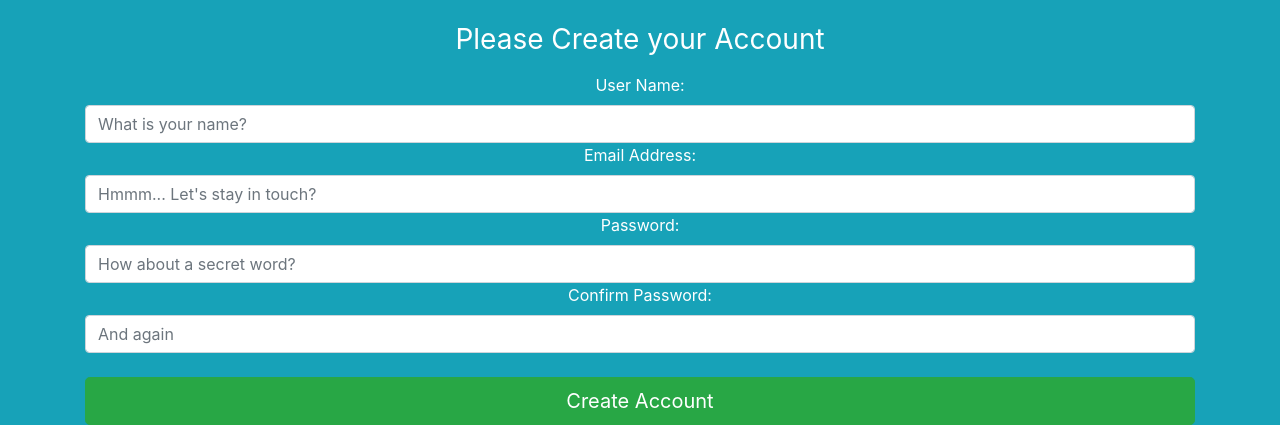
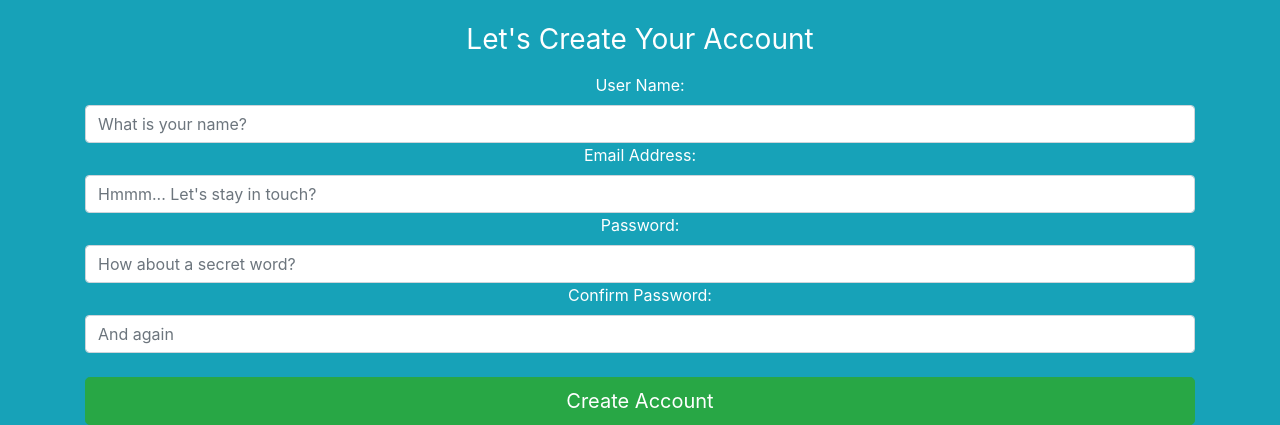
Before and after one commit to DarishkaAMS/Flask_Projects-E_FlaskMarket, a Flask app: page /register in a window 1280 px wide. Shown: the part 407-832 px from the top of the page. Run offline with Flask 2, Linux system fonts and the light colour scheme.

Commit message:
Add err_msg @ routes.py

```diff
--- a/Market/templates/register.html
+++ b/Market/templates/register.html
@@ -11,7 +11,7 @@ Register Page
             {{ form.hidden_tag() }}
             <img class="mb-4" src="https://ctl.s6img.com/society6/img/2DZ5pCs1LDlhj5rV7ITQmVdkYxU/w_700/posters/top/~artwork,fw_2718,fh_3618,fx_-450,iw_3618,ih_3618/s6-0089/a/34685025_16296864/~~/black-cat-dcv-posters.jpg" alt="DarishkaAMS" width="350" height="350">
             <h1 class="h3 mb-3 font-weight-normal">
-                Please Create your Account
+                Let's Create Your Account
             </h1>
             {{ form.username.label() }}
             {{ form.username(class="form-control", placeholder="What is your name?") }}
```
Also changed, not shown: Market/market.db.
